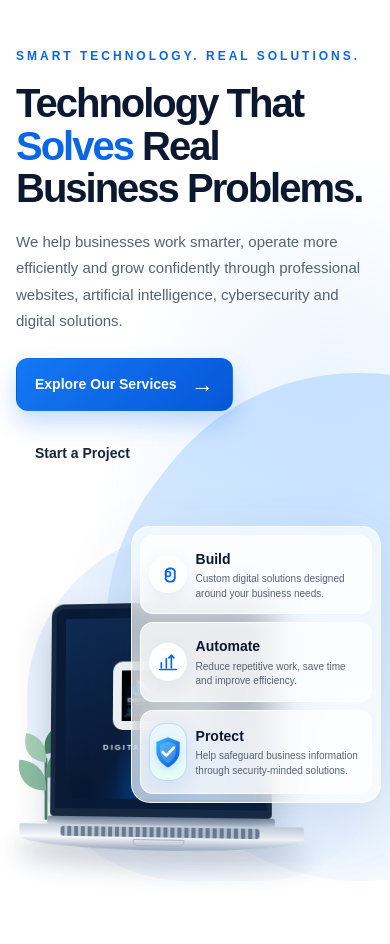
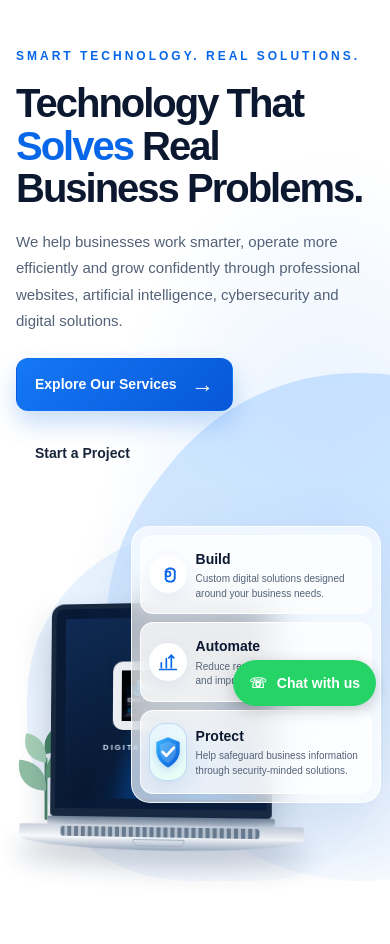
Before and after one commit to mifdigitalsolutions/MIF_Digital_Website, a Flask app: page / in a window 390 px wide. Shown: the part 120-1064 px from the top of the page. Run offline with Flask 3, Linux system fonts and the light colour scheme.

Commit message:
Improve mobile responsiveness and update website features

```diff
--- a/static/style.css
+++ b/static/style.css
@@ -2075,3 +2075,102 @@ footer {
     outline: 3px solid #128C7E;
     outline-offset: 3px;
 }
+/* =========================================
+   MIF DIGITAL SOLUTIONS - RECENT IMPROVEMENTS
+   ========================================= */
+
+/* 1. FLOATING WHATSAPP BUTTON */
+.whatsapp-float {
+    position: fixed;
+    right: 20px;
+    bottom: 25px;
+    z-index: 9999;
+
+    display: flex;
+    align-items: center;
+    justify-content: center;
+    gap: 10px;
+
+    padding: 13px 20px;
+    border-radius: 50px;
+
+    background-color: #25D366;
+    color: #ffffff;
+
+    font-size: 16px;
+    font-weight: 600;
+    text-decoration: none;
+
+    box-shadow: 0 4px 15px rgba(0, 0, 0, 0.2);
+
+    transition:
+        transform 0.2s ease,
+        box-shadow 0.2s ease;
+}
+
+.whatsapp-float:hover {
+    transform: translateY(-3px);
+    box-shadow: 0 7px 20px rgba(0, 0, 0, 0.25);
+    color: #ffffff;
+}
+
+/* 2. IPHONE APP DEVELOPMENT ICON */
+.iphone-app-icon {
+    display: flex;
+    align-items: center;
+    justify-content: center;
+
+    width: 100px;
+    height: 100px;
+
+    border-radius: 24px;
+    background: #f1f5ff;
+
+    color: #1769e0;
+    margin-bottom: 25px;
+}
+
+.iphone-app-icon svg {
+    width: 48px;
+    height: 48px;
+    display: block;
+}
+
+/* 3. REMOVE NUMBERED PROCESS BADGES */
+.process-number,
+.process-step-number,
+.step-number {
+    display: none !important;
+}
+
+/* 4. MOBILE RESPONSIVENESS */
+@media screen and (max-width: 768px) {
+    .whatsapp-float {
+        right: 14px;
+        bottom: 18px;
+
+        padding: 12px 16px;
+        font-size: 14px;
+    }
+
+    .iphone-app-icon {
+        width: 85px;
+        height: 85px;
+        border-radius: 20px;
+        margin-bottom: 20px;
+    }
+
+    .iphone-app-icon svg {
+        width: 42px;
+        height: 42px;
+    }
+}
+
+@media screen and (max-width: 380px) {
+    .whatsapp-float {
+        right: 10px;
+        bottom: 14px;
+        padding: 10px 13px;
+        font-size: 13px;
+    }
+}
--- a/templates/index.html
+++ b/templates/index.html
@@ -606,6 +606,17 @@
         </div>
 
     </footer>
+<!-- Floating WhatsApp Contact Button -->
+<a
+    href="https://wa.me/2348128556446?text=Hello%20MIF%20Digital%20Solutions%2C%20I%27m%20interested%20in%20your%20services."
+    class="whatsapp-float"
+    target="_blank"
+    rel="noopener noreferrer"
+    aria-label="Chat with MIF Digital Solutions on WhatsApp"
+>
+    <span aria-hidden="true">☏</span>
+    <span>Chat with us</span>
+</a>
 
 </body>
 </html>
```
Also changed, not shown: templates/services.html (+11 -4 lines).
